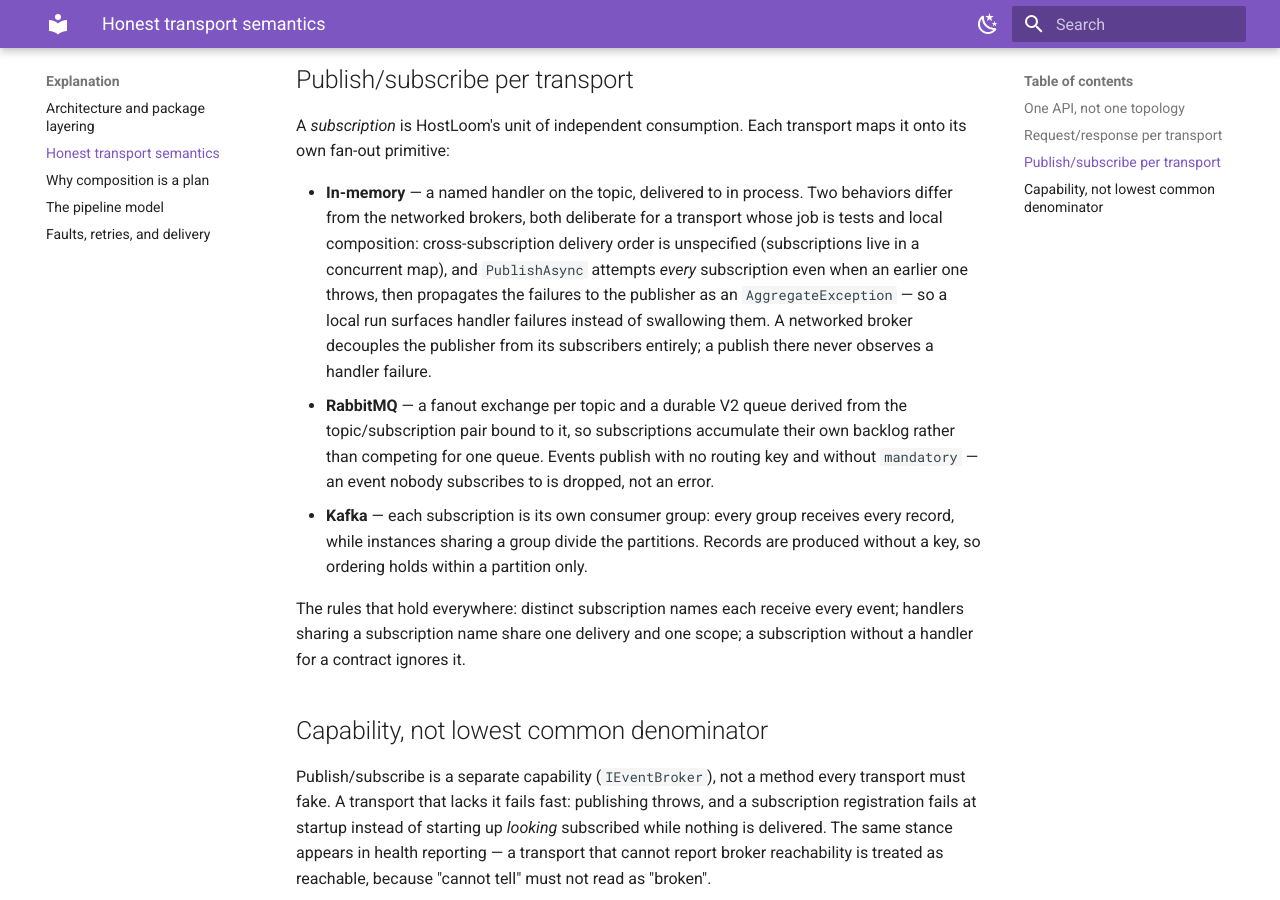
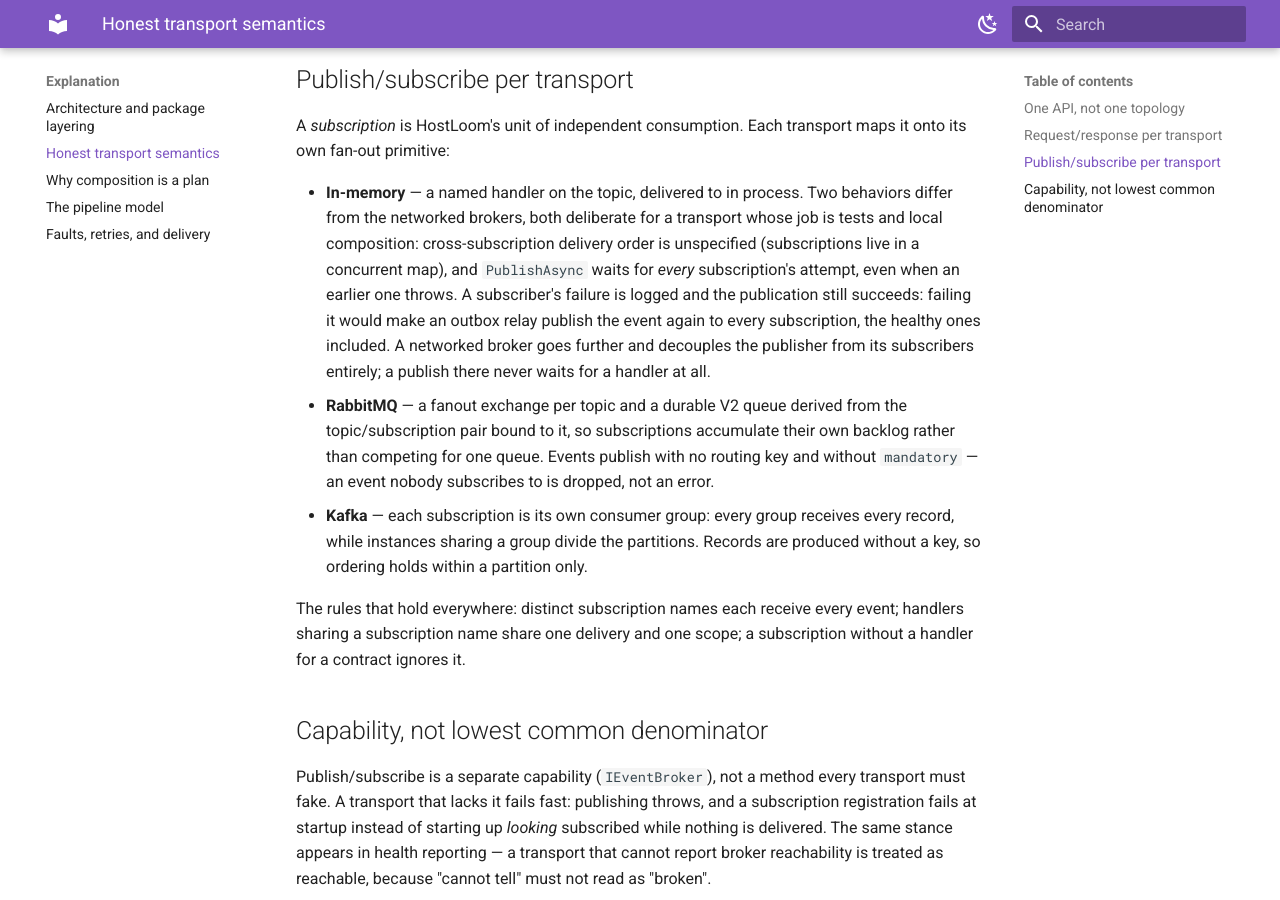
Before and after one commit to kidoz/hostloom, an MkDocs documentation site: the page built from docs/explanation/transports.md, in a window 1280 px wide and 900 px high, scrolled down 983 px. Built offline with MkDocs 1.6.1 and Material for MkDocs 9.7.7, drawn with Linux system fonts in a browser that asks for light colours.

Commit message:
Correct the in-memory failure and Kafka retry descriptions

```diff
--- a/docs/explanation/transports.md
+++ b/docs/explanation/transports.md
@@ -46,11 +46,12 @@ transport maps it onto its own fan-out primitive:
   Two behaviors differ from the networked brokers, both deliberate for a
   transport whose job is tests and local composition: cross-subscription
   delivery order is unspecified (subscriptions live in a concurrent map),
-  and `PublishAsync` attempts *every* subscription even when an earlier
-  one throws, then propagates the failures to the publisher as an
-  `AggregateException` — so a local run surfaces handler failures instead
-  of swallowing them. A networked broker decouples the publisher from its
-  subscribers entirely; a publish there never observes a handler failure.
+  and `PublishAsync` waits for *every* subscription's attempt, even when an
+  earlier one throws. A subscriber's failure is logged and the publication
+  still succeeds: failing it would make an outbox relay publish the event
+  again to every subscription, the healthy ones included. A networked broker
+  goes further and decouples the publisher from its subscribers entirely;
+  a publish there never waits for a handler at all.
 - **RabbitMQ** — a fanout exchange per topic and a durable V2 queue derived from
   the topic/subscription pair bound to it, so subscriptions accumulate their own
   backlog rather than competing for one queue. Events publish with no
```
Also changed, not shown: docs/explanation/faults-and-retries.md (+7 -4 lines).
